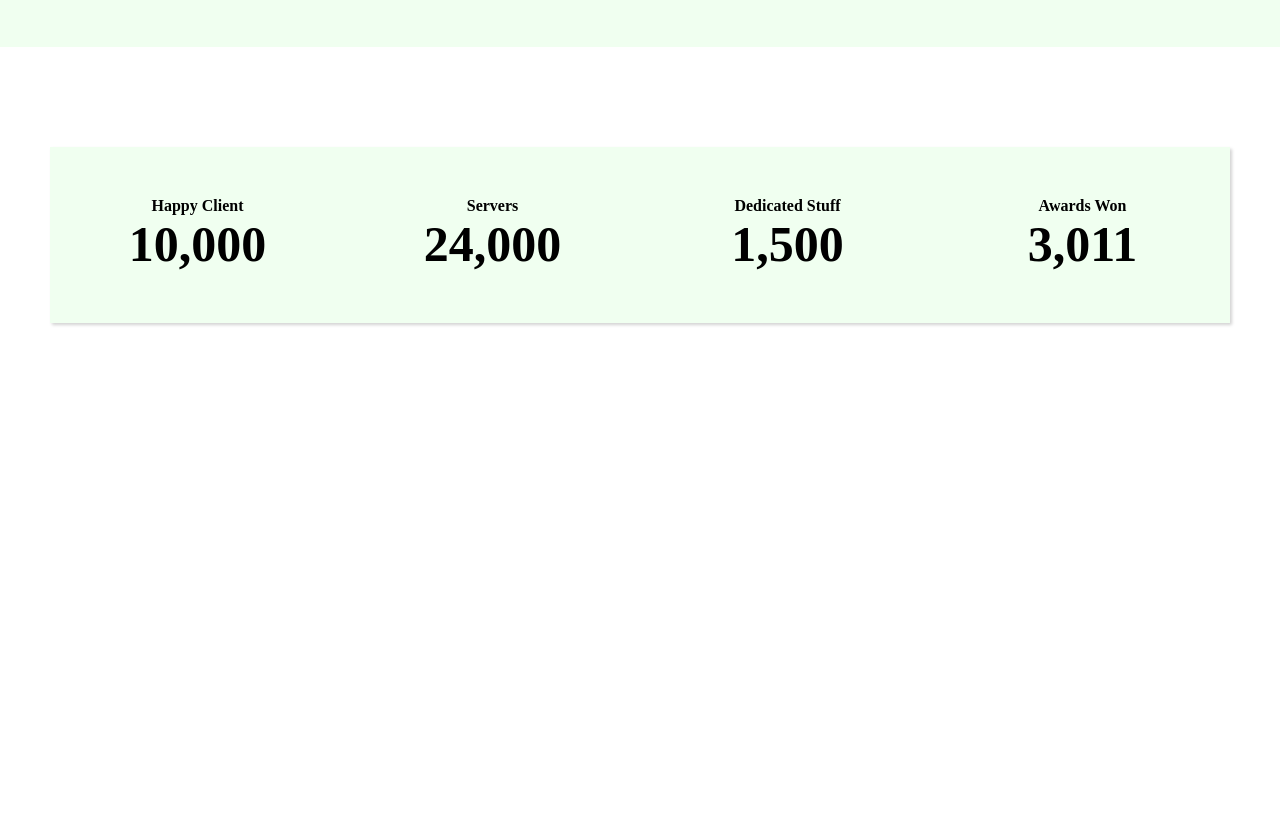
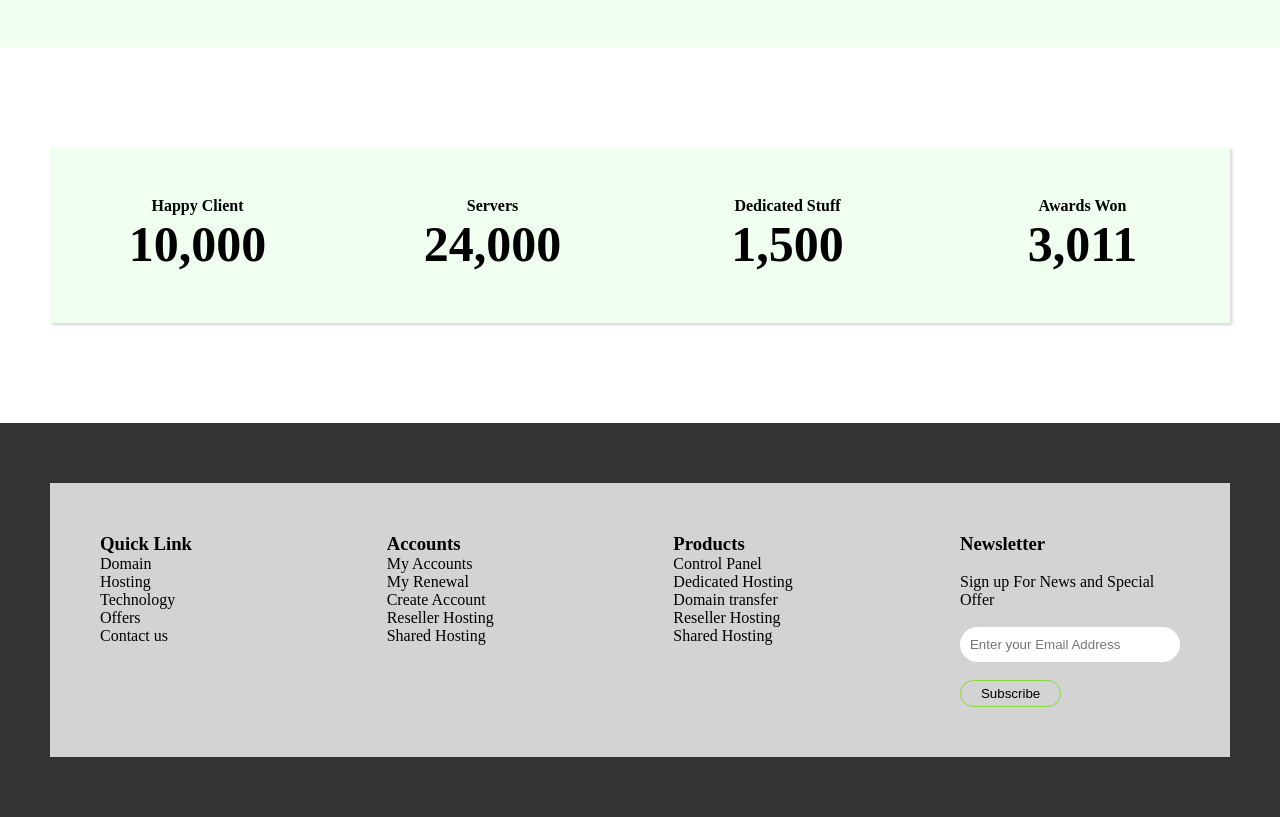
Before and after one commit to bedesignermonir/hosting-website, a plain HTML site: page index.html in a window 1280 px wide. Shown: the part 2399-3216 px from the top of the page. Before the commit the page ends 2822 px from the top, so only its background shows below. Drawn offline with Linux system fonts and the light colour scheme.

Commit message:
project finished

```diff
--- a/index.html
+++ b/index.html
@@ -238,7 +238,50 @@
         </div>
     </section>
     <!-- review Section Finished -->
-
+    <footer>
+        <div class="footer-lists">
+            <div class="quicklink">
+                <h3>Quick Link</h3>
+                <ul class="footer-list">
+                    <li>Domain</li>
+                    <li>Hosting</li>
+                    <li>Technology</li>
+                    <li>Offers</li>
+                    <li>Contact us</li>
+                </ul>
+            </div>
+            <div class="quicklink">
+                <h3>Accounts</h3>
+                <ul class="footer-list">
+                    <li>My Accounts</li>
+                    <li>My Renewal</li>
+                    <li>Create Account</li>
+                    <li>Reseller Hosting</li>
+                    <li>Shared Hosting</li>
+                </ul>
+            </div>
+            <div class="quicklink">
+                <h3>Products</h3>
+                <ul class="footer-list">
+                    <li>Control Panel</li>
+                    <li>Dedicated Hosting</li>
+                    <li>Domain transfer</li>
+                    <li>Reseller Hosting</li>
+                    <li>Shared Hosting</li>
+                </ul>
+            </div>
+            <div class="quicklink">
+                <h3>Newsletter</h3>
+                <br>
+                <p>Sign up For News and Special Offer</p>
+                <br>
+                <input class="email-box" type="email" placeholder="Enter your Email Address">
+                <br><br>
+                <button class="start-now-button view-card-button">Subscribe</button>
+            </div>
+        </div>
+    </footer>
+    <!-- complete -->
 </body>
 
 </html>
--- a/style.css
+++ b/style.css
@@ -352,3 +352,41 @@
 }
 
 /* review Section */
+footer {
+    background-color: #333333;
+    padding: 60px 50px;
+}
+
+.footer-lists {
+    display: grid;
+    grid-template-columns: repeat(4, 1fr);
+
+}
+
+.footer-list li {
+    list-style: none;
+    position: relative;
+    right: 40px;
+}
+
+.quicklink {
+    padding: 50px;
+    background-color: lightgray;
+}
+
+.email-box {
+    width: 200px;
+    padding: 10px;
+    border-radius: 20px;
+    -webkit-border-radius: 20px;
+    -moz-border-radius: 20px;
+    -ms-border-radius: 20px;
+    -o-border-radius: 20px;
+    border: none;
+}
+
+.quicklink button {
+    color: black;
+}
+
+/* complete */
```
